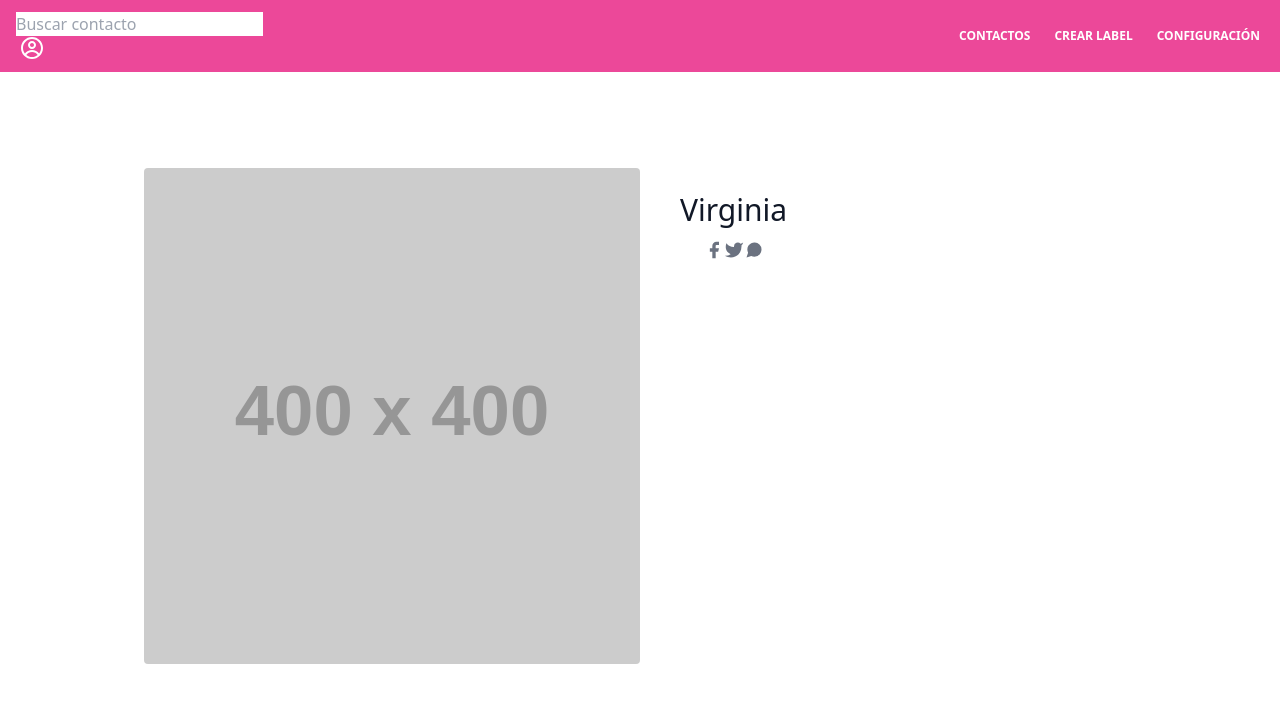
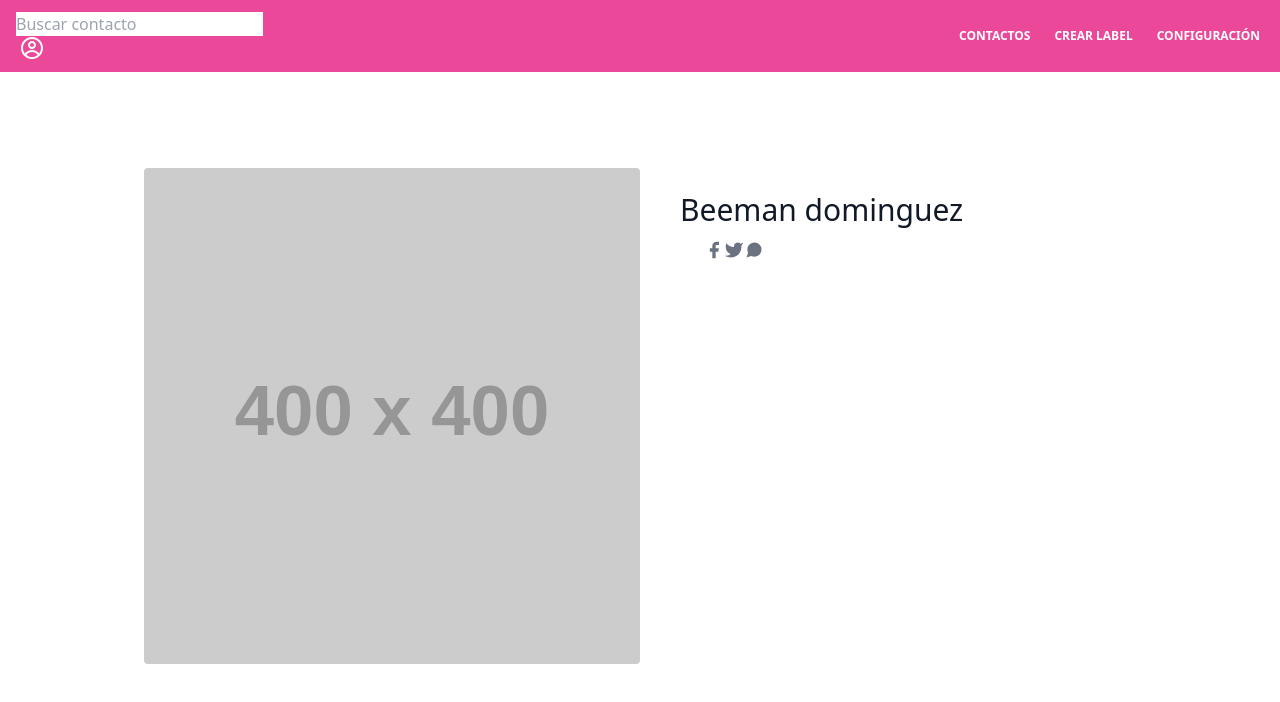
Before and after one commit to Derlys/contacts2, an Angular app: page /contacts/Beeman in a window 1280 px wide. Shown: the top 702 px of the page. Built offline with nearby package versions, Linux system fonts and the light colour scheme.

Commit message:
feat: add view detail

```diff
--- a/src/app/data/services/contact.service.ts
+++ b/src/app/data/services/contact.service.ts
@@ -1,7 +1,6 @@
 import { Injectable } from '@angular/core';
-import { BehaviorSubject, from, Observable, of } from 'rxjs';
+import { BehaviorSubject, of } from 'rxjs';
 import { Contact } from '../contact';
-import { switchMap } from 'rxjs/operators';
 
 @Injectable({
   providedIn: 'root',
@@ -47,6 +46,11 @@ export class ContactService {
     // actualizar la lista de contactos
     this.contactsSubject.next([...contacts, contact]);
   }
+  loadContact(id: string) {
+    return of(
+      this.contactsSubject.getValue().find((contact) => contact.id === id)
+    );
+  }
 
   constructor() {}
 }
--- a/src/app/pages/contact-detail/contact-detail.component.html
+++ b/src/app/pages/contact-detail/contact-detail.component.html
@@ -1,6 +1,5 @@
 <section class="text-gray-600 body-font overflow-hidden">
-  <ng-container *ngIf="contacts$ | async as contacts"></ng-container>
-  <div class="container px-5 py-24 mx-auto">
+  <div *ngIf="contact$ | async as contact" class="container px-5 py-24 mx-auto">
     <div class="lg:w-4/5 mx-auto flex flex-wrap">
       <img
         alt="ecommerce"
@@ -9,7 +8,7 @@
       />
       <div class="lg:w-1/2 w-full lg:pl-10 lg:py-6 mt-6 lg:mt-0">
         <h1 class="text-gray-900 text-3xl title-font font-medium mb-1">
-          Virginia
+          {{ contact.name }}
         </h1>
         <div class="flex mb-4">
           <span class="flex ml-3 pl-3 py-2">
--- a/src/app/pages/contact-detail/contact-detail.component.ts
+++ b/src/app/pages/contact-detail/contact-detail.component.ts
@@ -1,15 +1,22 @@
 import { Component, OnInit } from '@angular/core';
+import { Contact } from '../../data/contact';
+import { Observable } from 'rxjs';
+import { ContactService } from '../../data/services/contact.service';
+import { ActivatedRoute } from '@angular/router';
+import { map, switchMap } from 'rxjs/operators';
 
 @Component({
   selector: 'app-contact-detail',
   templateUrl: './contact-detail.component.html',
-  styleUrls: ['./contact-detail.component.scss']
+  styleUrls: ['./contact-detail.component.scss'],
 })
 export class ContactDetailComponent implements OnInit {
+  contact$: Observable<Contact | undefined> = this.route.params.pipe(
+    map((params) => params.contactId),
+    switchMap((id) => this.service.loadContact(id))
+  );
 
-  constructor() { }
+  constructor(public route: ActivatedRoute, public service: ContactService) {}
 
-  ngOnInit(): void {
-  }
-
+  ngOnInit(): void {}
 }
```
